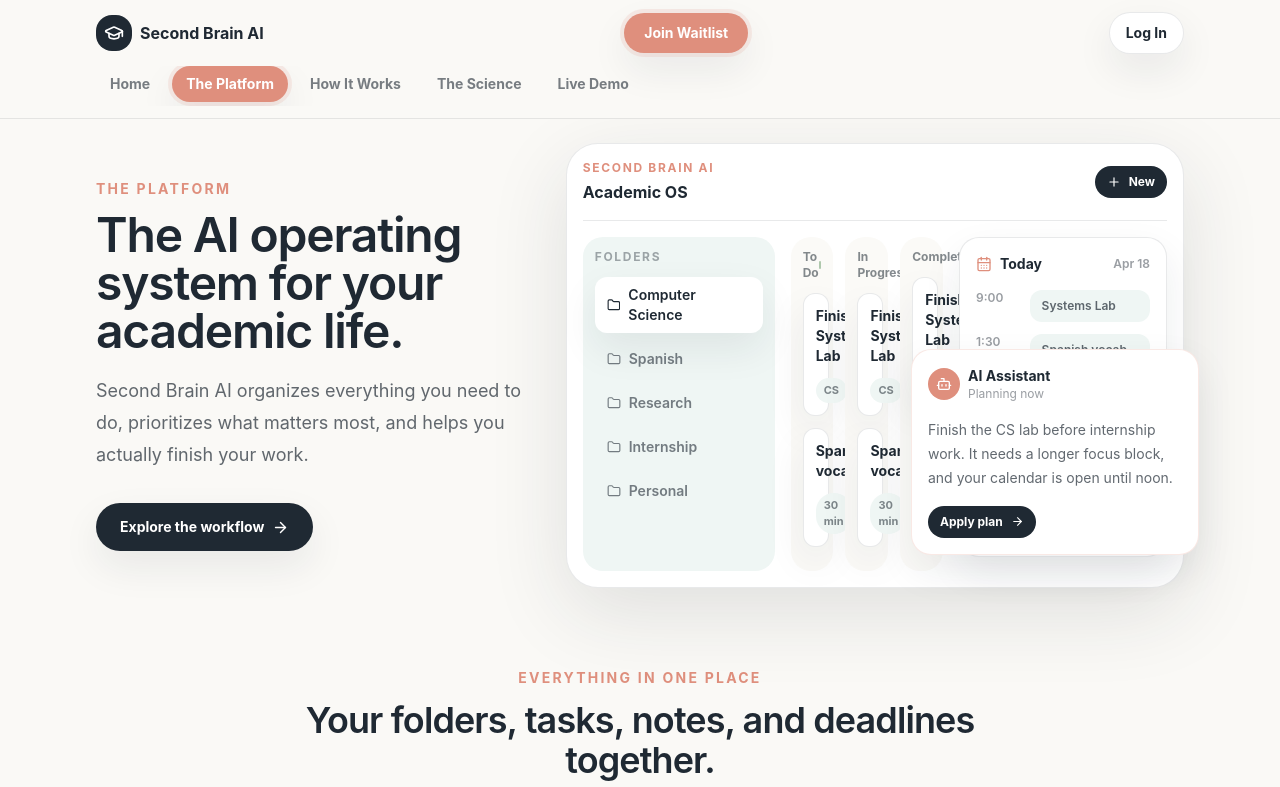
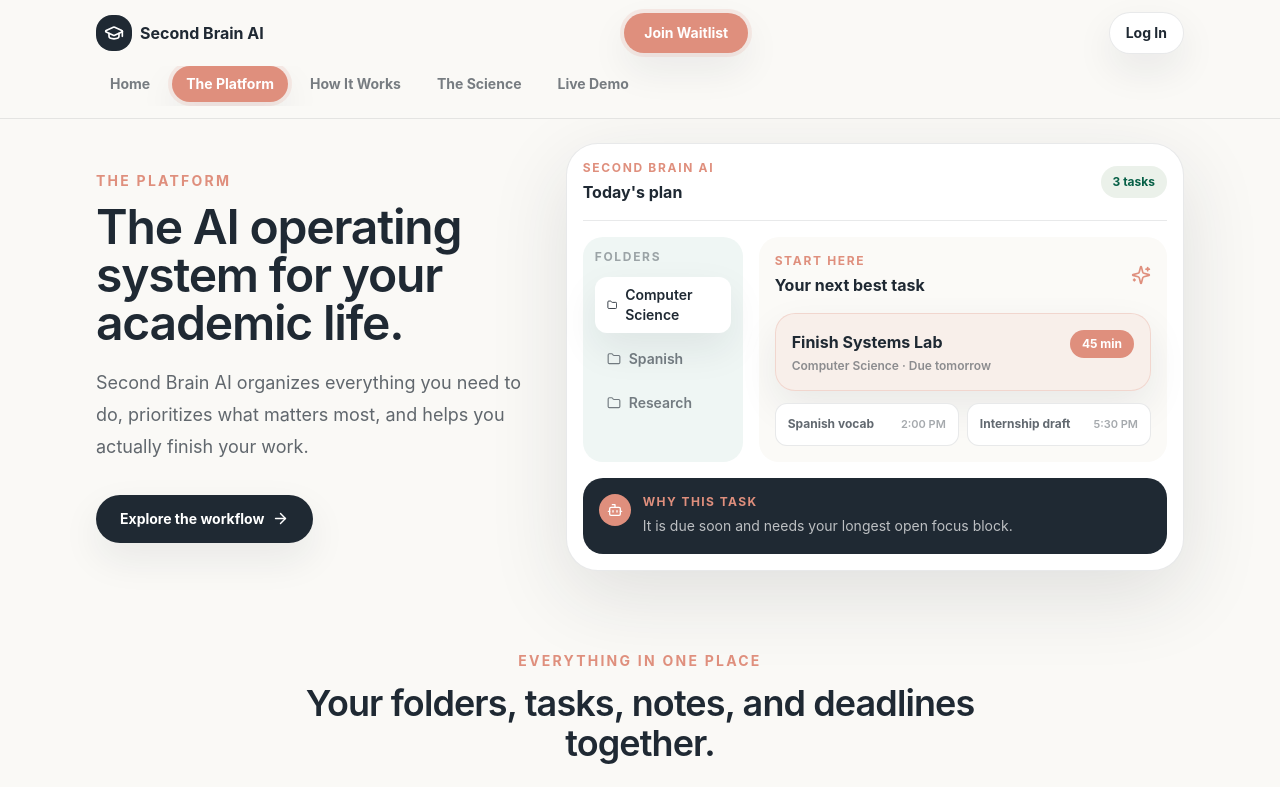
Before and after one commit to sarayureddyyy/second-brain-ai, a React (Vite) app: page /platform in a window 1280 px wide. Shown: the top 787 px of the page. Built offline with nearby package versions, Linux system fonts and the light colour scheme.

Commit message:
Simplify platform hero visual

```diff
--- a/src/components/PlatformSection.jsx
+++ b/src/components/PlatformSection.jsx
@@ -2,11 +2,9 @@ import {
   ArrowRight,
   Bot,
   CalendarDays,
-  CheckCircle2,
   Clock3,
   FileText,
   Folder,
-  Plus,
   Sparkles,
 } from "lucide-react";
 import BoardPreview from "./BoardPreview.jsx";
@@ -95,34 +93,6 @@ const priorityColumns = [
   },
 ];
 
-function CalendarMini() {
-  return (
-    <div className="rounded-[1.25rem] border border-ink/10 bg-white p-4 shadow-card">
-      <div className="flex items-center justify-between">
-        <div className="flex items-center gap-2 text-sm font-bold text-ink">
-          <CalendarDays size={16} className="text-coral" />
-          Today
-        </div>
-        <span className="text-xs font-semibold text-ink/45">Apr 18</span>
-      </div>
-      <div className="mt-4 space-y-3">
-        {[
-          ["9:00", "Systems Lab"],
-          ["1:30", "Spanish vocab"],
-          ["4:00", "Internship draft"],
-        ].map(([time, event]) => (
-          <div key={event} className="grid grid-cols-[2.6rem_1fr] gap-3 text-xs">
-            <span className="font-semibold text-ink/45">{time}</span>
-            <span className="rounded-xl bg-mist px-3 py-2 font-semibold text-ink/70">
-              {event}
-            </span>
-          </div>
-        ))}
-      </div>
-    </div>
-  );
-}
-
 function AiPanel({ compact = false }) {
   return (
     <div className={`rounded-[1.25rem] border border-coral/20 bg-white p-4 shadow-card ${compact ? "" : "lg:absolute lg:-right-4 lg:bottom-8 lg:w-72"}`}>
@@ -148,24 +118,25 @@ function AiPanel({ compact = false }) {
 
 function DashboardMockup() {
   return (
-    <div className="relative rounded-[2rem] border border-ink/10 bg-white p-4 shadow-soft">
+    <div className="rounded-[2rem] border border-ink/10 bg-white p-4 shadow-soft">
       <div className="mb-4 flex items-center justify-between border-b border-ink/10 pb-4">
         <div>
           <p className="text-xs font-bold uppercase tracking-[0.14em] text-coral">
             Second Brain AI
           </p>
-          <h3 className="mt-1 font-bold text-ink">Academic OS</h3>
+          <h3 className="mt-1 font-bold text-ink">Today&apos;s plan</h3>
         </div>
-        <button className="inline-flex items-center gap-2 rounded-full bg-ink px-3 py-2 text-xs font-bold text-white">
-          <Plus size={14} /> New
-        </button>
+        <span className="rounded-full bg-sage/25 px-3 py-2 text-xs font-bold text-emerald-800">
+          3 tasks
+        </span>
       </div>
-      <div className="grid gap-4 lg:grid-cols-[12rem_1fr_13rem]">
+
+      <div className="grid gap-4 sm:grid-cols-[10rem_1fr]">
         <aside className="rounded-[1.25rem] bg-mist p-3">
           <p className="mb-3 text-xs font-bold uppercase tracking-[0.14em] text-ink/40">
             Folders
           </p>
-          {folders.slice(0, 5).map((folder, index) => (
+          {folders.slice(0, 3).map((folder, index) => (
             <div
               key={folder}
               className={`mb-2 flex items-center gap-2 rounded-xl px-3 py-2 text-sm font-semibold ${
@@ -177,47 +148,64 @@ function DashboardMockup() {
             </div>
           ))}
         </aside>
-        <div className="grid gap-3 sm:grid-cols-3">
-          {["To Do", "In Progress", "Completed"].map((column, index) => (
-            <section key={column} className="rounded-[1.25rem] bg-[#fbfaf7] p-3">
-              <div className="mb-3 flex items-center justify-between">
-                <span className="text-xs font-bold text-ink/55">{column}</span>
-                <span className="h-2 w-2 rounded-full bg-sage" />
+
+        <section className="rounded-[1.25rem] bg-[#fbfaf7] p-4">
+          <div className="flex items-center justify-between">
+            <div>
+              <p className="text-xs font-bold uppercase tracking-[0.14em] text-coral">
+                Start here
+              </p>
+              <h4 className="mt-1 font-bold text-ink">Your next best task</h4>
+            </div>
+            <Sparkles size={20} className="text-coral" />
+          </div>
+
+          <article className="mt-4 rounded-[1.25rem] border border-coral/25 bg-coral/10 p-4 shadow-card">
+            <div className="flex items-start justify-between gap-3">
+              <div>
+                <p className="text-base font-bold text-ink">Finish Systems Lab</p>
+                <p className="mt-1 text-xs font-semibold text-ink/50">
+                  Computer Science · Due tomorrow
+                </p>
               </div>
-              {[
-                ["Finish Systems Lab", "CS"],
-                ["Spanish vocab", "30 min"],
-                ["Research notes", "Paper"],
-              ]
-                .slice(0, index === 2 ? 1 : 2)
-                .map(([task, meta]) => (
-                  <article key={task} className="mb-3 rounded-xl border border-ink/10 bg-white p-3 shadow-card">
-                    <div className="flex items-start justify-between gap-2">
-                      <p className="text-sm font-bold text-ink">{task}</p>
-                      {index === 2 ? <CheckCircle2 size={15} className="text-sage" /> : null}
-                    </div>
-                    <span className="mt-3 inline-flex rounded-full bg-mist px-2 py-1 text-[11px] font-bold text-ink/55">
-                      {meta}
-                    </span>
-                  </article>
-                ))}
-            </section>
-          ))}
-        </div>
-        <div className="space-y-4">
-          <CalendarMini />
-          <div className="rounded-[1.25rem] border border-ink/10 bg-white p-4 shadow-card">
-            <div className="flex items-center gap-2 text-sm font-bold text-ink">
-              <Sparkles size={16} className="text-coral" />
-              Priority
+              <span className="shrink-0 rounded-full bg-coral px-3 py-1.5 text-xs font-bold text-white">
+                45 min
+              </span>
             </div>
-            <p className="mt-3 text-sm leading-6 text-ink/65">
-              Best next task: Systems Lab
-            </p>
+          </article>
+
+          <div className="mt-3 grid gap-2 sm:grid-cols-2">
+            {[
+              ["Spanish vocab", "2:00 PM"],
+              ["Internship draft", "5:30 PM"],
+            ].map(([task, time]) => (
+              <div
+                key={task}
+                className="flex items-center justify-between gap-3 rounded-xl border border-ink/10 bg-white px-3 py-3"
+              >
+                <span className="text-xs font-bold text-ink/70">{task}</span>
+                <span className="shrink-0 text-[11px] font-semibold text-ink/40">
+                  {time}
+                </span>
+              </div>
+            ))}
           </div>
+        </section>
+      </div>
+
+      <div className="mt-4 flex items-start gap-3 rounded-[1.25rem] bg-ink p-4 text-white">
+        <span className="flex h-8 w-8 shrink-0 items-center justify-center rounded-full bg-coral">
+          <Bot size={16} />
+        </span>
+        <div>
+          <p className="text-xs font-bold uppercase tracking-[0.12em] text-coral">
+            Why this task
+          </p>
+          <p className="mt-1 text-sm leading-6 text-white/70">
+            It is due soon and needs your longest open focus block.
+          </p>
         </div>
       </div>
-      <AiPanel />
     </div>
   );
 }
```
